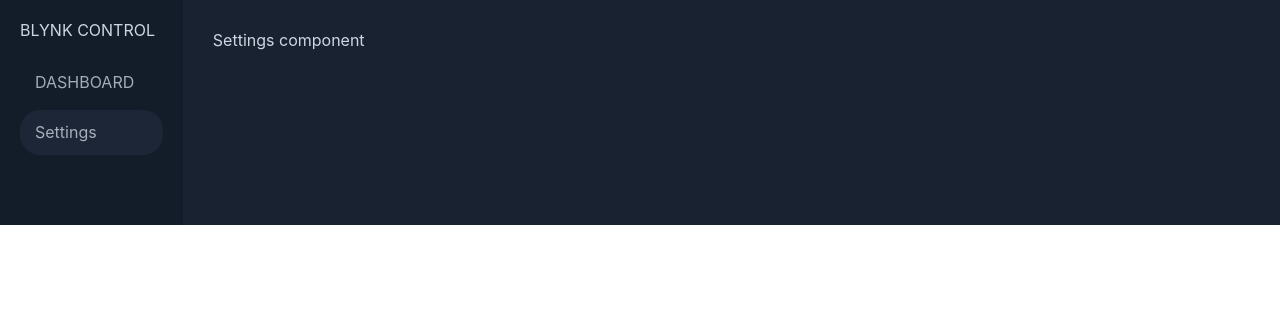
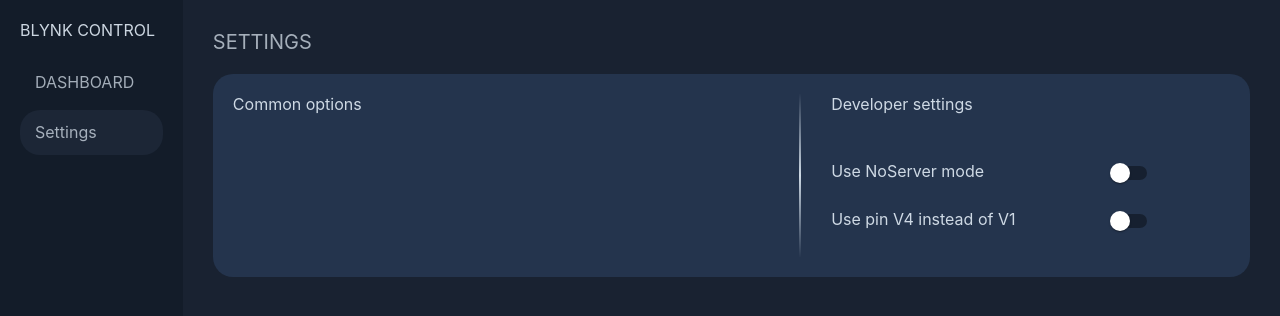
Before and after one commit to IvanGlebov/BlynkWeb, a React (Create React App) app in the folder web-client/: page /settings in a window 1280 px wide. Shown: the top 316 px of the page. Built offline with nearby package versions, Linux system fonts and the light colour scheme.

Commit message:
Settings page started

```diff
--- a/web-client/src/components/Settings/Settings.jsx
+++ b/web-client/src/components/Settings/Settings.jsx
@@ -1,11 +1,44 @@
 import React from 'react'
+import s from './Settings.module.css'
+import DarkBlueMaterialSwitch from "../MaterialUiCustomComponents/DarkBlueMaterialSwitch";
 
 class Settings extends React.Component {
 
     render(){
         return (
-            <div>
-                Settings component
+            <div className={s.contentWrapper}>
+                <div className={s.mainHeader}>SETTINGS</div>
+                <div className={s.optionsWrapper}>
+                    <div className={s.commonOptions}>
+                        <div className={s.sectionHeader}>Common options</div>
+                        <div className={s.options}>
+
+                        </div>
+                    </div>
+                    <div className={s.developerOptions}>
+                        <div className={s.sectionHeader}>Developer settings</div>
+                        <div className={s.options}>
+                            <div className={s.option}>
+                                <div className={s.optionText}>Use NoServer mode</div>
+                                <div className={s.controlElement}>
+                                    <DarkBlueMaterialSwitch onChange={this.props.changeNoserverMode} value={this.props.noServerMode ? "on" : "off"} />
+                                </div>
+
+                            </div>
+                            <div className={s.option}>
+                                <div className={s.optionText}>Use pin V4 instead of V1</div>
+                                <div className={s.controlElement}>
+                                    <DarkBlueMaterialSwitch onChange={this.props.changeV4toV1} value={this.props.lampSetting.useV4insteadV1 ? "on" : "off"} />
+                                </div>
+
+                            </div>
+                            <div className={s.option}>
+                                <div className={s.optionText}></div>
+                            </div>
+                        </div>
+                    </div>
+                </div>
+
             </div>
         )
     }
--- a/web-client/src/components/Settings/Settings.module.css
+++ b/web-client/src/components/Settings/Settings.module.css
@@ -0,0 +1,47 @@
+.contentWrapper {
+    min-height: 900px;
+}
+
+.mainHeader {
+    color: rgba(225, 235, 245, 0.7);
+    font-size: 20px;
+}
+
+.optionsWrapper {
+    background-color: #24344d;
+    border-radius: 20px;
+    padding: 20px;
+    margin-top: 20px;
+    display: grid;
+    grid-template-columns: 3fr 2fr;
+}
+
+.commonOptions {
+    border-right-style: solid;
+    border-right-width: 2px;
+    border-image: linear-gradient(to bottom, transparent, rgba(224, 235, 245, .9), transparent) 1 1%;
+    /*padding-right: -20px;*/
+    margin-right: 30px;
+}
+
+.developerOptions {
+    /*margin-left: 20px;*/
+}
+/*border-image: linear-gradient(to bottom, transparent, rgba(225, 235, 245, .9), transparent) 1 1%;*/
+.options {
+    margin-top: 30px;
+}
+
+.option {
+    padding-top: 10px;
+    display: grid;
+    grid-template-columns: 1fr 1fr;
+}
+
+.optionText {
+    padding-top: 7px;
+}
+
+.controlElement {
+    text-align: center;
+}
--- a/web-client/src/components/Settings/SettingsContainer.jsx
+++ b/web-client/src/components/Settings/SettingsContainer.jsx
@@ -1,12 +1,25 @@
 import {connect} from "react-redux";
 import Settings from "./Settings";
+import {changeNoserverMode, changeUseV4insteadV1} from "../../redux/reducers/settingsReducer";
 
 const mapStateToProps = (state) => {
-    return {}
+    return {
+        lampSetting: {
+            useV4insteadV1: state.settings.useV4insteadV1
+        }
+    }
 }
 
 const mapDispatchToProps = (dispatch) => {
-    return {}
+    return {
+        changeV4toV1: () => {
+            dispatch(changeUseV4insteadV1())
+        },
+        changeNoserverMode: () => {
+            dispatch(changeNoserverMode())
+        }
+
+    }
 }
 
 const SettingsContainer = connect(mapStateToProps, mapDispatchToProps)(Settings)
--- a/web-client/src/redux/reducers/lampReducer.js
+++ b/web-client/src/redux/reducers/lampReducer.js
@@ -12,21 +12,40 @@
 }
 
 const lampReducer = (state = initialState, action) => {
-    switch (action.type){
+
+    let testMode = true
+    switch (action.type) {
         case LAMP_TO_ON:
-            axios
-                .get('https://serverblynk.iota02.keenetic.link/fsnNWpuUjlr8F-KfCGLgMPM3-xytL3Q7/update/v1?value=1')
-                // .then((response) => console.log(response.status))
+            // let blynkResponse
+            if (testMode) {
+                axios
+                    .get('https://serverblynk.iota02.keenetic.link/fsnNWpuUjlr8F-KfCGLgMPM3-xytL3Q7/update/v4?value=1')
+                    .then((response) => {
+                        return {...state, lampState: true}
+                    })
+            } else {
+                axios
+                    .get('https://serverblynk.iota02.keenetic.link/fsnNWpuUjlr8F-KfCGLgMPM3-xytL3Q7/update/v1?value=1')
+                    .then((response) => {
+                        return {...state, lampState: true}
+                    })
+            }
             return {...state, lampState: true}
-
         case LAMP_TO_OFF:
-
-            axios
-                .get('https://serverblynk.iota02.keenetic.link/fsnNWpuUjlr8F-KfCGLgMPM3-xytL3Q7/update/v1?value=0')
-                // .then((response) => console.log(response.status))
-
+            if (testMode) {
+                axios
+                    .get('https://serverblynk.iota02.keenetic.link/fsnNWpuUjlr8F-KfCGLgMPM3-xytL3Q7/update/v4?value=0')
+                    .then((response) => {
+                        return {...state, lampState: true}
+                    })
+            } else {
+                axios
+                    .get('https://serverblynk.iota02.keenetic.link/fsnNWpuUjlr8F-KfCGLgMPM3-xytL3Q7/update/v1?value=0')
+                    .then((response) => {
+                        return {...state, lampState: true}
+                    })
+            }
             return {...state, lampState: false}
-
         default:
             return state
     }
--- /dev/null
+++ b/web-client/src/redux/reducers/settingsReducer.js
@@ -0,0 +1,28 @@
+const CHANGE_V4 = "CHANGE_V4"
+const CHANGE_NOSERVER_MODE = "CHANGE_NOSERVER_MODE"
+
+let initialState = {
+    lampSetting: {
+        useV4insteadV1: true
+    },
+    noServerMode: false
+}
+
+const settingsReducer = (state = initialState, action) => {
+    switch (action.type) {
+        case CHANGE_V4:
+            return {...state, lampSetting: {useV4insteadV1: !state.lampSetting.useV4insteadV1}}
+        //     break;
+        case CHANGE_NOSERVER_MODE:
+            debugger;
+            return {...state, noServerMode: !state.noServerMode}
+
+        default:
+            return {...state, lampSetting: {...state.lampSetting}}
+    }
+}
+
+export const changeUseV4insteadV1 = () => ({type: CHANGE_V4})
+export const changeNoserverMode = () => ({type: CHANGE_NOSERVER_MODE})
+
+export default settingsReducer
--- a/web-client/src/redux/store.js
+++ b/web-client/src/redux/store.js
@@ -2,11 +2,13 @@
 import headerReducer from "./reducers/hederReducer";
 import lampReducer from "./reducers/lampReducer";
 import lampOnOffSettingsReducer from "./reducers/lampOnOffSettingsReducer";
+import settingsReducer from "./reducers/settingsReducer";
 
 let reducers = combineReducers({
     header: headerReducer,
     lamp: lampReducer,
-    lampOnOffSettings: lampOnOffSettingsReducer
+    lampOnOffSettings: lampOnOffSettingsReducer,
+    settings: settingsReducer
 })
 
 let store = createStore(reducers)
```
